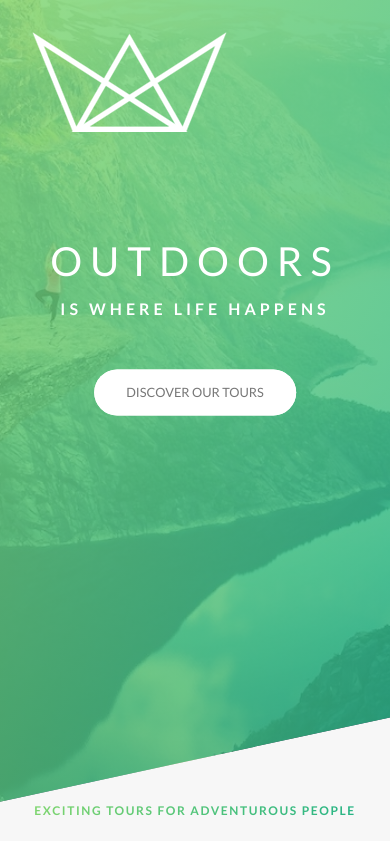
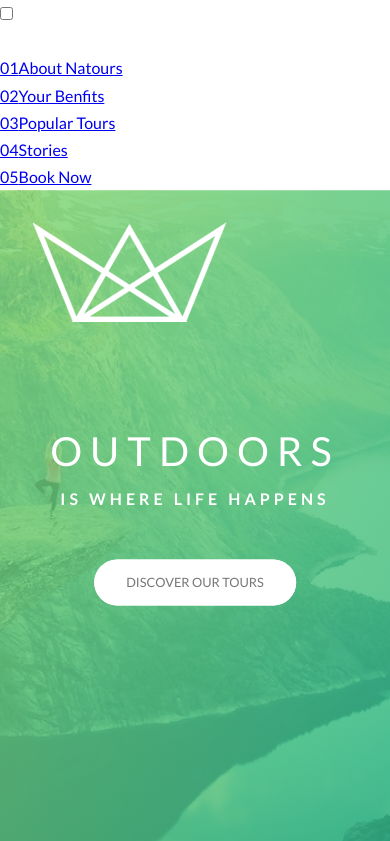
Before and after one commit to kshitijk83/sass, a website: page index.html in a window 390 px wide. Shown: the top 841 px of the page. Drawn offline with Linux system fonts and the light colour scheme.

Commit message:
adding navigation(hamburger) html

```diff
--- a/index.html
+++ b/index.html
@@ -13,6 +13,29 @@
         <title>Natours | Exciting tours for adventurous people</title>
     </head>
     <body>
+
+        <div class="navigation">
+            <input type="checkbox" class="navigation__checkbox" id="navi-toggle">
+
+            <label for="navi-toggle" class="navigation__button">
+              <span class="navigation__icon">&nbsp;</span>
+            </label>
+
+            <div class="navigation__background">&nbsp;</div>
+
+            <nav class="navigation__nav">
+              <ul class="navigation__list">
+                <li class="navigation__item"><a href="#" class="navigation__link"><span>01</span>About Natours</a></li>
+                <li class="navigation__item"><a href="#" class="navigation__link"><span>02</span>Your Benfits</a></li>
+                <li class="navigation__item"><a href="#" class="navigation__link"><span>03</span>Popular Tours</a></li>
+                <li class="navigation__item"><a href="#" class="navigation__link"><span>04</span>Stories</a></li>
+                <li class="navigation__item"><a href="#" class="navigation__link"><span>05</span>Book Now</a></li>
+              </ul>
+            </nav>
+
+        </div>
+
+
         <header class="header">
           <div class="header__logo-box">
             <img src="img/logo-white.png" alt="Logo" header__logo>
```
